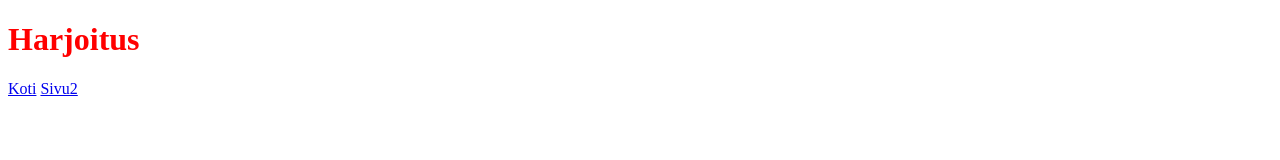
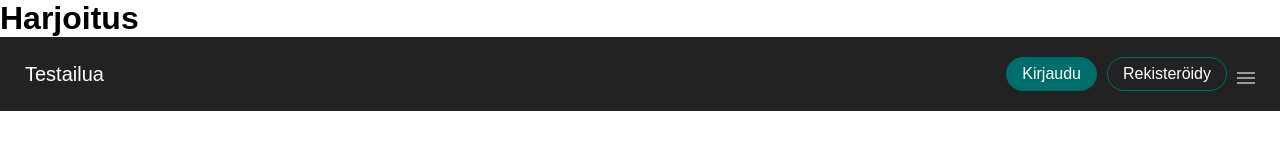
Before and after one commit to reaton88/T1_Ohjelmointi, a plain HTML site: page eka_viikko/ekaHarjoitus.html in a window 1280 px wide. Drawn offline with nearby package versions, Linux system fonts and the light colour scheme.

Commit message:
Add files via upload

```diff
--- a/eka_viikko/ekaHarjoitus.html
+++ b/eka_viikko/ekaHarjoitus.html
@@ -4,16 +4,45 @@
     <meta charset="utf-8">
     <title>Html_harjoitus</title>
     <link rel="stylesheet" href="tyyli.css">
+    <script src="https://ajax.googleapis.com/ajax/libs/jquery/3.4.1/jquery.min.js"></script>
+    <script>
+    $(function() {
+
+        $(".toggle").on("click", function(){
+
+            if($(".item").hasClass("active")) {
+              $(".item").removeClass("active");
+            }
+            else {
+              $(".item").addClass("active");
+
+            }
+
+        })
+
+
+    });
+
+    </script>
+
   </head>
   <body>
-    <div class="otsikko">
-        <h1>Harjoitus</h1>
-    </div>
-    <div class="nav_bar">
-      <a href="ekaHarjoitus.html">Koti</a>
-      <a href="toinen.html">Sivu2</a>
 
-    </div>
+  <div class="otsikko">
+      <h1>Harjoitus</h1>
+  </div>
+
+  <nav>
+    <ul class="menu">
+        <li class="logo"><a href="#">Testailua</a></li>
+        <li class="item"><a href="#">Koti</a></li>
+        <li class="item"><a href="toinen.html">Harjotus</a></li>
+        <li class="item"><a href="#">kolmas</a></li>
+        <li class="item button"><a href="#">Kirjaudu</a></li>
+        <li class="item button secondary"><a href="#">Rekisteröidy</a></li>
+        <li class="toggle"><span class="bars"></span></li>
+    </ul>
+  </nav>
 
 
   </body>
--- a/eka_viikko/tyyli.css
+++ b/eka_viikko/tyyli.css
@@ -1,4 +1,150 @@
-.otsikko{
-  color: red;
+*{
+  box-sizing: border-box;
+  padding: 0;
+  margin: 0;
+}
+body{
+  font-family: sans-serif;
+}
+nav{
+  background: #222;
+  padding: 5px 20px;
+}
+ul{
+  list-style-type: none;
+}
+a{
+  color: white;
+  text-decoration: none;
+}
+a:hover{
+  text-decoration:underline;
+}
+.menu li{
+  font-size: 16px;
+  padding: 15px 5px;
+}
+.menu li a{
+  display: block;
+}
+.logo a{
+  font-size: 20px;
+}
+.button.secondary{
+  border-bottom: 1px #444 solid;
+}
+/* Puhelin menu*/
+.menu{
+  display: flex;
+  flex-wrap: wrap;
+  justify-content: space-between;
+  align-items: center;
+}
+.toggle{
+  order: 1;
+}
+.item.button{
+  order: 2;
+}
+.item{
+  width: 100%;
+  text-align:center;
+  order: 3;
+  display: none;
+}
+.item.active{
+  display: block;
+}
+.toggle{
+cursor: pointer;
+}
+.bars{
+  background: #999;
+  display: inline-block;
+  height: 2px;
+  position: relative;
+  width: 18px;
+}
+.bars::before,.bars::after{
+  background: #999;
+  content:"";
+  display: inline-block;
+  height: 2px;
+  position: absolute;
+  width: 18px;
+}
+.bars::before{
+  top: 5px;
+}
+.bars::after{
+  top:-5px;
+}
 
+/*tablet*/
+
+@media all and (min-width:468px) {
+  .menu{
+    justify-content: center;
+  }
+  .logo{
+    flex: 1;
+  }
+  .item.button{
+    width: auto;
+    order: 1;
+    display:block;
+  }
+
+  .toggle{
+    order: 2;
+  }
+  .button.secondary{
+    border: 0;
+  }
+  .button a{
+    text-decoration: none;
+    padding: 7px 15px;
+    background: #006d6d;
+    border: 1px solid #006d6d;
+    border-radius: 50em;
+  }
+  .button.secondary a{
+    background: transparent;
+  }
+  .button a:hover{
+    transition: all.25s;
+  }
+  .button:not(.secondary) a:hover{
+    background: #006d6d;
+    border-color: #005959;
+  }
+  .button.secondary a:hover{
+    color: #ddd;
+  }
 }
+
+@media all and (min-widht:768px)  {
+  .item{
+    display: block;
+    width: auto;
+  }
+  .toggle{
+    display: none;
+  }
+  .logo{
+    order: 0;
+  }
+  .item{
+    order: 1;
+  }
+  .button{
+    order: 2;
+  }
+
+  .menu li{
+    padding: 15px 10px;
+  }
+  .menu li.button{
+    padding-right: 0;
+  }
+}
```
Also changed, not shown: eka_viikko/toinen.html (+37 -1 lines).
